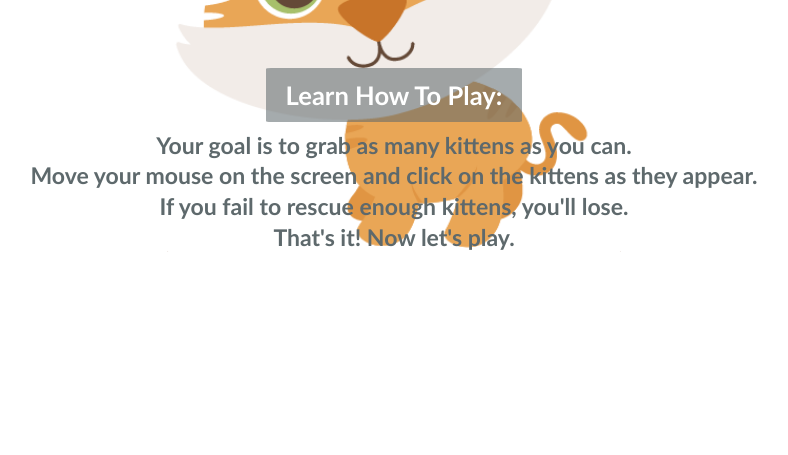
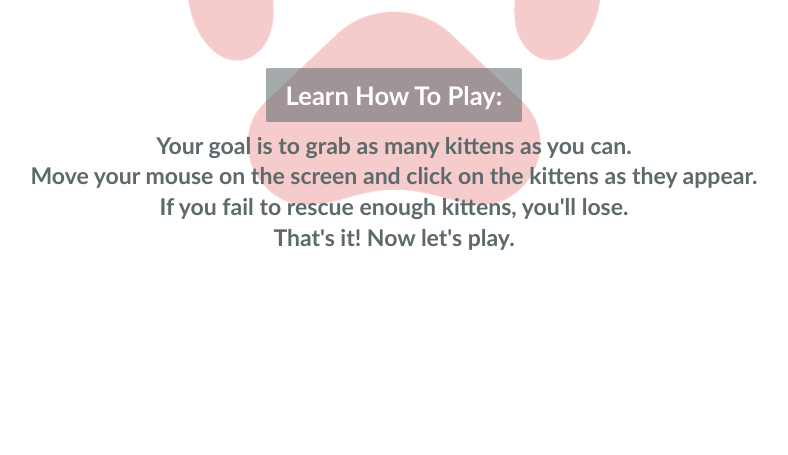
Before and after one commit to pavaoana/GrabThatKittenGame, a plain HTML site: page index.html in a window 1280 px wide. Shown: the part 345-800 px from the top of the page, without its empty margins (246-1034 px from the left). Drawn offline with Linux system fonts and the light colour scheme.

Commit message:
last image

```diff
--- a/css/home.css
+++ b/css/home.css
@@ -6,8 +6,7 @@ body {
 }
 
 .paw {
-  /* background-image: url("../images/paw.png"); */
-  background-image: url("../images/kitty.png");
+  background-image: url("../images/paw.png");
   background-repeat: no-repeat;
   background-size: contain;
   background-position: center;
```
